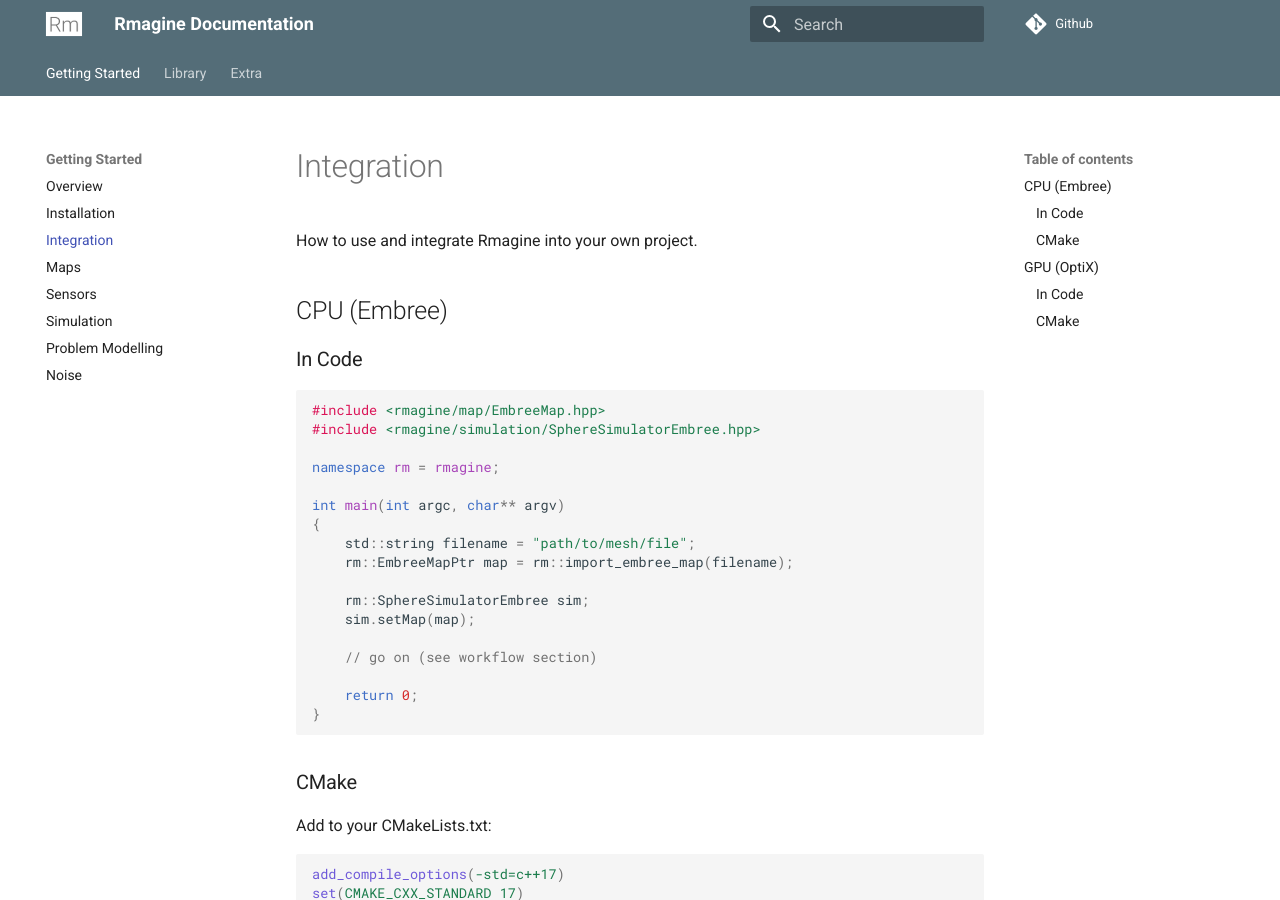
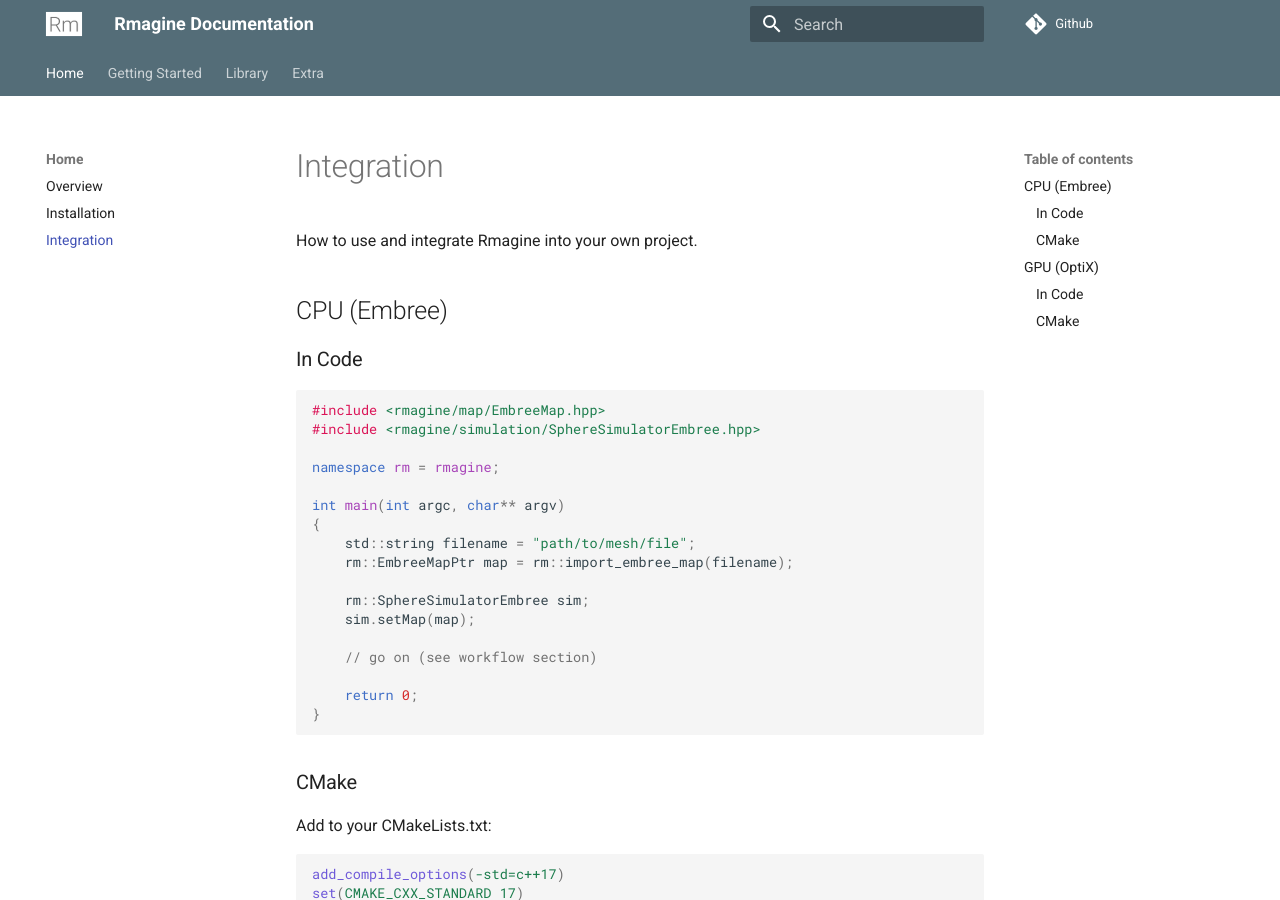
Before and after one commit to uos/rmagine_docs, an MkDocs documentation site: the page built from docs/integration.md, in a window 1280 px wide and 900 px high. Built offline with MkDocs 1.6.1 and Material for MkDocs 9.7.7, drawn with Linux system fonts in a browser that asks for light colours; comment, search, counter and statistics services are not loaded.

Commit message:
added new structure

```diff
--- a/mkdocs.yml
+++ b/mkdocs.yml
@@ -30,10 +30,11 @@
     absolute_links: relative_to_docs
 
 nav:
+  - Home:
+    - Overview: index.md
+    - Installation: installation.md
+    - Integration: integration.md
   - Getting Started:
-    - Overview: index.md
-    - Installation: getting_started/installation.md
-    - Integration: getting_started/integration.md
     - Maps: getting_started/maps.md
     - Sensors: getting_started/sensors.md
     - Simulation: getting_started/simulation.md
```
Also changed, not shown: docs/index.md (+6 -3 lines), docs/installation.md (renamed from docs/getting_started/installation.md), docs/integration.md (renamed from docs/getting_started/integration.md).
